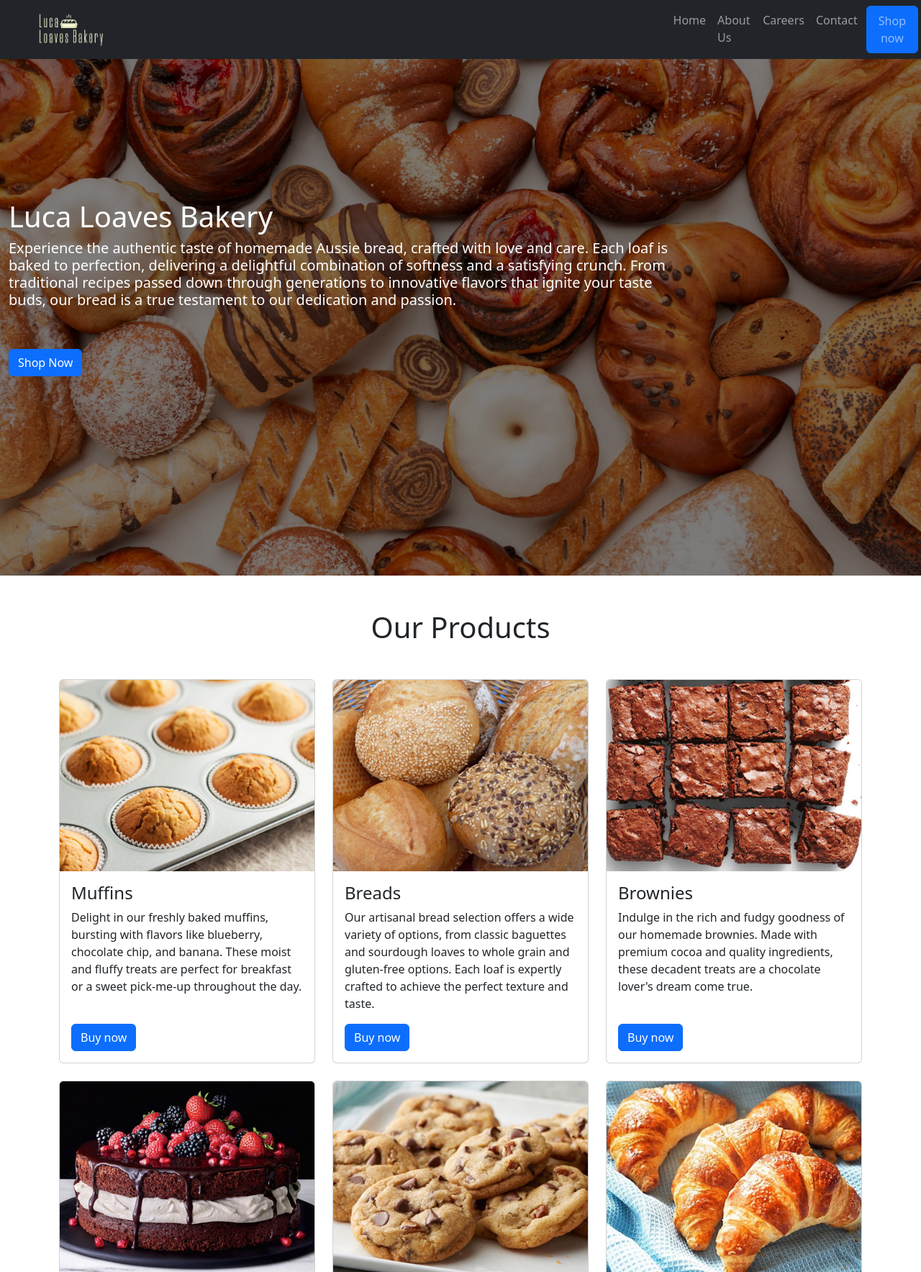
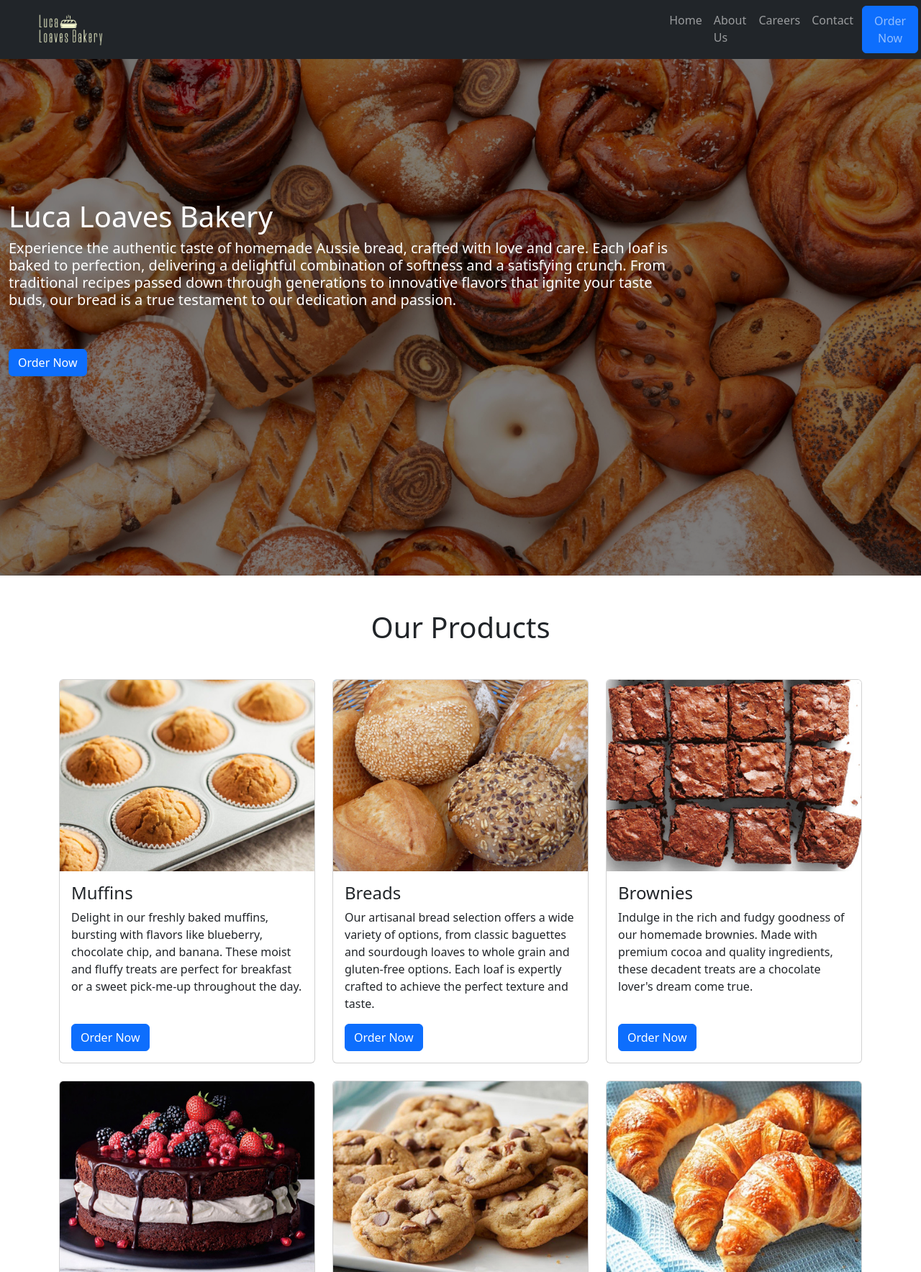
Before and after one commit to curregoz/acbi-term2, a PHP site: page / in a window 1280 px wide. Shown: the top 1768 px of the page at 72% size. Run offline with PHP 8.4, Linux system fonts and the light colour scheme.

Commit message:
feat: Update order now button

```diff
--- a/aboutus.html
+++ b/aboutus.html
@@ -40,7 +40,7 @@
                         <a class="nav-link luca-text" href="contactus.html">Contact</a>
                     </li>
                     <li class="nav-item btn btn-primary mx-1" style="--bs-btn-padding-y: 0rem; --bs-btn-padding-x: .1rem;">
-                        <a class="nav-link luca-text" href="shop.php">Order now</a>
+                        <a class="nav-link luca-text" href="shop.php">Order Now</a>
                     </li>
                 </ul>
             </div>
--- a/careers.html
+++ b/careers.html
@@ -42,7 +42,7 @@
             <a class="nav-link luca-text" href="contactus.html">Contact</a>
           </li>
           <li class="nav-item btn btn-primary mx-1" style="--bs-btn-padding-y: 0rem; --bs-btn-padding-x: .1rem;">
-            <a class="nav-link luca-text" href="shop.php">Shop now</a>
+            <a class="nav-link luca-text" href="shop.php">Order Now</a>
           </li>
         </ul>
       </div>
--- a/contactus.html
+++ b/contactus.html
@@ -41,7 +41,7 @@
                         <a class="nav-link luca-text" href="contactus.html">Contact</a>
                     </li>
                     <li class="nav-item btn btn-primary mx-1" style="--bs-btn-padding-y: 0rem; --bs-btn-padding-x: .1rem;">
-                        <a class="nav-link luca-text" href="shop.php">Shop now</a>
+                        <a class="nav-link luca-text" href="shop.php">Order Now</a>
                     </li>
                 </ul>
             </div>
--- a/index.html
+++ b/index.html
@@ -41,7 +41,7 @@
             <a class="nav-link luca-text" href="contactus.html">Contact</a>
           </li>
           <li class="nav-item btn btn-primary mx-1" style="--bs-btn-padding-y: 0rem; --bs-btn-padding-x: .1rem;">
-            <a class="nav-link luca-text" href="shop.php">Shop now</a>
+            <a class="nav-link luca-text" href="shop.php">Order Now</a>
           </li>
         </ul>
       </div>
@@ -59,7 +59,7 @@
         </div>
         <br/>
         <br/>
-        <a class="btn btn-primary text-white mr-2" href="shop.php" role="button" >Shop Now</a>
+        <a class="btn btn-primary text-white mr-2" href="shop.php" role="button" >Order Now</a>
       </div>
     </div>
 
@@ -78,7 +78,7 @@
                 <h4 class="card-text">Muffins</h4>
                 <p>Delight in our freshly baked muffins, bursting with flavors like blueberry, chocolate chip, and banana. These moist and fluffy treats are perfect for breakfast or a sweet pick-me-up throughout the day.</p>
                 <div class="mt-auto">
-                  <a href="shop.php" class="btn btn-primary">Buy now</a>
+                  <a href="shop.php" class="btn btn-primary">Order Now</a>
                 </div>
               </div>
             </div>
@@ -91,7 +91,7 @@
                 <h4 class="card-text">Breads</h4>
                 <p>Our artisanal bread selection offers a wide variety of options, from classic baguettes and sourdough loaves to whole grain and gluten-free options. Each loaf is expertly crafted to achieve the perfect texture and taste.</p>
                 <div class="mt-auto">
-                  <a href="shop.php" class="btn btn-primary">Buy now</a>
+                  <a href="shop.php" class="btn btn-primary">Order Now</a>
                 </div>
               </div>
             </div>
@@ -105,7 +105,7 @@
                 <h4 class="card-text">Brownies</h4>
                 <p>Indulge in the rich and fudgy goodness of our homemade brownies. Made with premium cocoa and quality ingredients, these decadent treats are a chocolate lover's dream come true.</p>
                 <div class="mt-auto">
-                  <a href="shop.php" class="btn btn-primary">Buy now</a>
+                  <a href="shop.php" class="btn btn-primary">Order Now</a>
                 </div>
               </div>
             </div>
@@ -122,7 +122,7 @@
                 <h4 class="card-text">Cakes</h4>
                 <p>Celebrate any occasion with our exquisite cakes, beautifully decorated and available in a range of flavors and designs. From elegant wedding cakes to whimsical birthday creations, our cakes are sure to impress both in appearance and taste.</p>
                 <div class="mt-auto">
-                  <a href="shop.php" class="btn btn-primary">Buy now</a>
+                  <a href="shop.php" class="btn btn-primary">Order Now</a>
                 </div>
               </div>
             </div>
@@ -135,7 +135,7 @@
                 <h4 class="card-text">Cookies</h4>
                 <p>Crispy on the outside, chewy on the inside, our freshly baked cookies are a delightful treat for all ages. Choose from classic favorites like chocolate chip, oatmeal raisin, and peanut butter, or try our seasonal variations for a delicious twist.</p>
                 <div class="mt-auto">
-                  <a href="shop.php" class="btn btn-primary">Buy now</a>
+                  <a href="shop.php" class="btn btn-primary">Order Now</a>
                 </div>
               </div>
             </div>
@@ -148,7 +148,7 @@
                 <h4 class="card-text">Croissants</h4>
                 <p>Experience the buttery, flaky perfection of our croissants, freshly baked to golden perfection. Whether you prefer the simplicity of a traditional croissant or the indulgence of a filled one, these French pastries are sure to satisfy.</p>
                 <div class="mt-auto">
-                  <a href="shop.php" class="btn btn-primary">Buy now</a>
+                  <a href="shop.php" class="btn btn-primary">Order Now</a>
                 </div>
               </div>
             </div>
@@ -165,7 +165,7 @@
                 <h4 class="card-text">Eclairs</h4>
                 <p>Indulge in the elegance of our delicate éclairs. These light pastry shells are filled with creamy custard or flavored cream, topped with a luscious glaze, and are a delightful treat for any special occasion.</p>
                 <div class="mt-auto">
-                  <a href="shop.php" class="btn btn-primary">Buy now</a>
+                  <a href="shop.php" class="btn btn-primary">Order Now</a>
                 </div>
               </div>
             </div>
@@ -178,7 +178,7 @@
                 <h4 class="card-text">Fruit Tarts and Pies</h4>
                 <p>Dive into the refreshing sweetness of our fruit tarts and pies. Featuring a buttery crust filled with a medley of fresh fruits and a hint of sweetness, these treats are the perfect balance of tart and sweet.</p>
                 <div class="mt-auto">
-                  <a href="shop.php" class="btn btn-primary">Buy now</a>
+                  <a href="shop.php" class="btn btn-primary">Order Now</a>
                 </div>
               </div>
             </div>
@@ -191,7 +191,7 @@
                 <h4 class="card-text">Lamingtons</h4>
                 <p> Experience a taste of Australia with our lamingtons. These sponge cake squares are coated in a layer of chocolate icing and rolled in desiccated coconut, creating a unique texture and flavor combination.</p>
                 <div class="mt-auto">
-                  <a href="shop.php" class="btn btn-primary">Buy now</a>
+                  <a href="shop.php" class="btn btn-primary">Order Now</a>
                 </div>
               </div>
             </div>
@@ -208,7 +208,7 @@
                 <h4 class="card-text">Macaroons</h4>
                 <p>Delicate and delightful, our macaroons are a true French delicacy. With a crisp outer shell and a soft, chewy center, these almond-based treats come in an array of vibrant colors and irresistible flavors.</p>
                 <div class="mt-auto">
-                  <a href="shop.php" class="btn btn-primary">Buy now</a>
+                  <a href="shop.php" class="btn btn-primary">Order Now</a>
                 </div>
               </div>
             </div>
@@ -221,7 +221,7 @@
                 <h4 class="card-text">Savoury Products</h4>
                 <p>For savory cravings, our bakery offers a selection of mouthwatering treats such as savory pastries, quiches, sausage rolls, and more. Made with the finest ingredients and savory fillings, these treats are perfect for a quick lunch or a satisfying snack.</p>
                 <div class="mt-auto">
-                  <a href="shop.php" class="btn btn-primary">Buy now</a>
+                  <a href="shop.php" class="btn btn-primary">Order Now</a>
                 </div>
               </div>
             </div>
@@ -234,7 +234,7 @@
                 <h4 class="card-text">Pie Roll</h4>
                 <p>Sink your teeth into our savory and satisfying pie rolls. These handheld delights feature a golden pastry shell filled with delicious meat, vegetable, or cheese fillings, making them a convenient and flavorful option for a hearty snack or meal.</p>
                 <div class="mt-auto">
-                  <a href="shop.php" class="btn btn-primary">Buy now</a>
+                  <a href="shop.php" class="btn btn-primary">Order Now</a>
                 </div>
               </div>
             </div>
--- a/shop.php
+++ b/shop.php
@@ -67,7 +67,7 @@
 					<a class="nav-link luca-text" href="contactus.html">Contact</a>
 				</li>
 				<li class="nav-item btn btn-primary mx-1" style="--bs-btn-padding-y: 0rem; --bs-btn-padding-x: .1rem;">
-					<a class="nav-link luca-text" href="shop.php">Shop now</a>
+					<a class="nav-link luca-text" href="shop.php">Order Now</a>
 				</li>
 			</ul>
 		</div>
```
